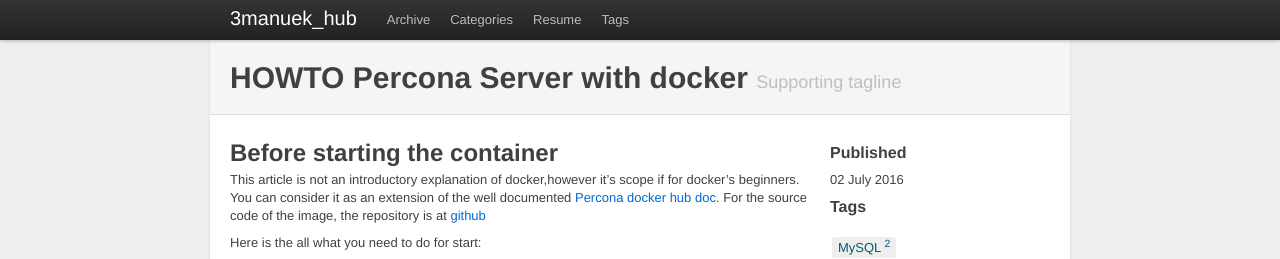
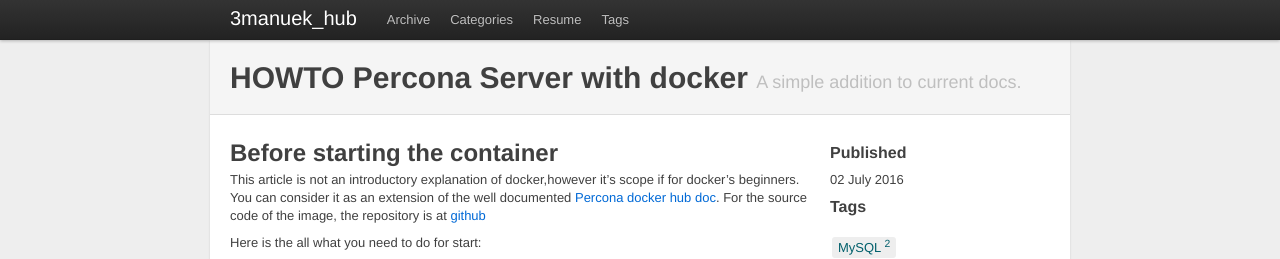
Before and after one commit to 3manuek/3manuek.github.io, a Jekyll site: the page built from _posts/2016-07-02-percona-docker.markdown, in a window 1280 px wide and 900 px high. Shown: the top 259 px of the window. Built offline with Jekyll 4.4.1, drawn with Linux system fonts in a browser that asks for light colours; comment, search, counter and statistics services are not loaded.

Commit message:
Fixed tagline

```diff
--- a/_includes/themes/twitter/post.html
+++ b/_includes/themes/twitter/post.html
@@ -1,5 +1,5 @@
 <div class="page-header">
-  <h1>{{ page.title }} <small>Supporting tagline</small></h1>
+  <h1>{{ page.title }} <small>{{ page.tagline }}</small></h1>
 </div>
 
 <div class="row">
```
Also changed, not shown: 17 other files.
